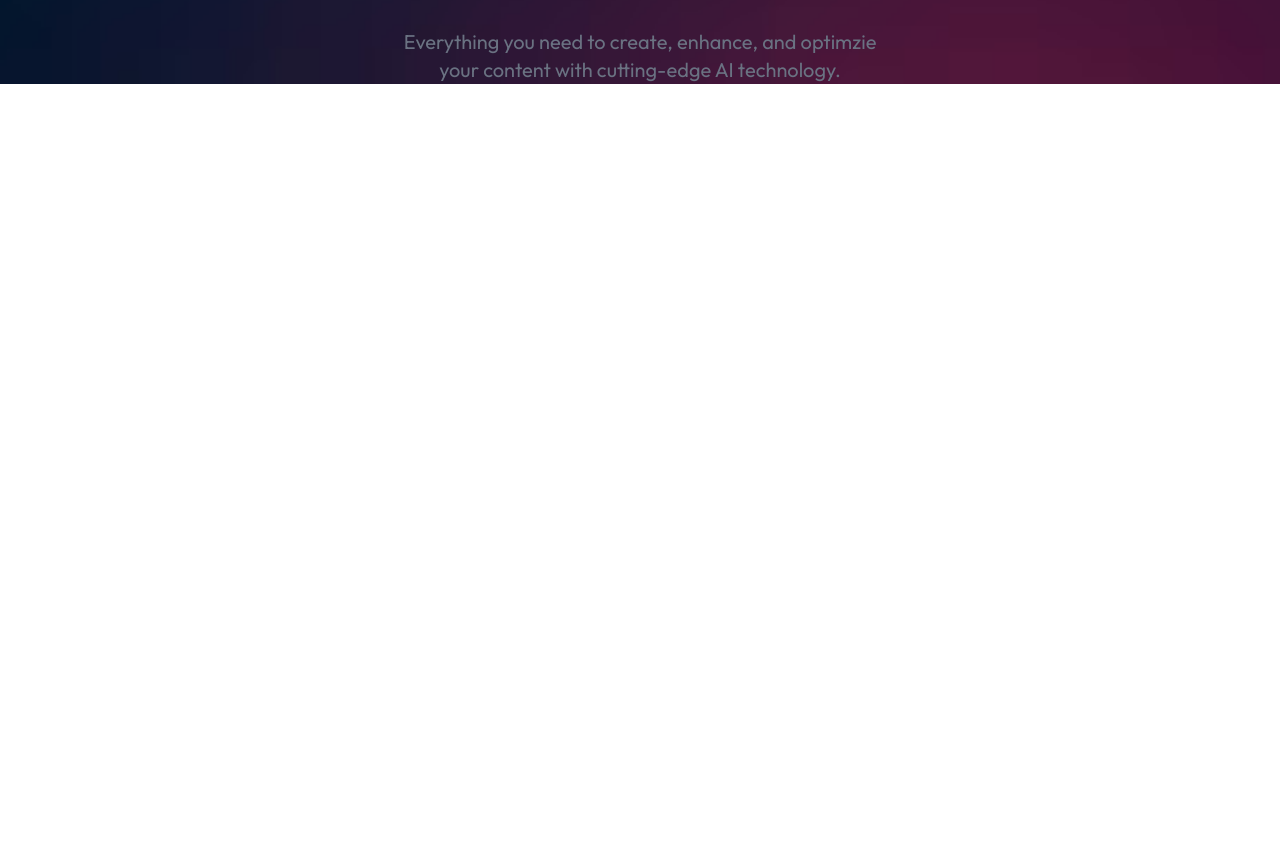
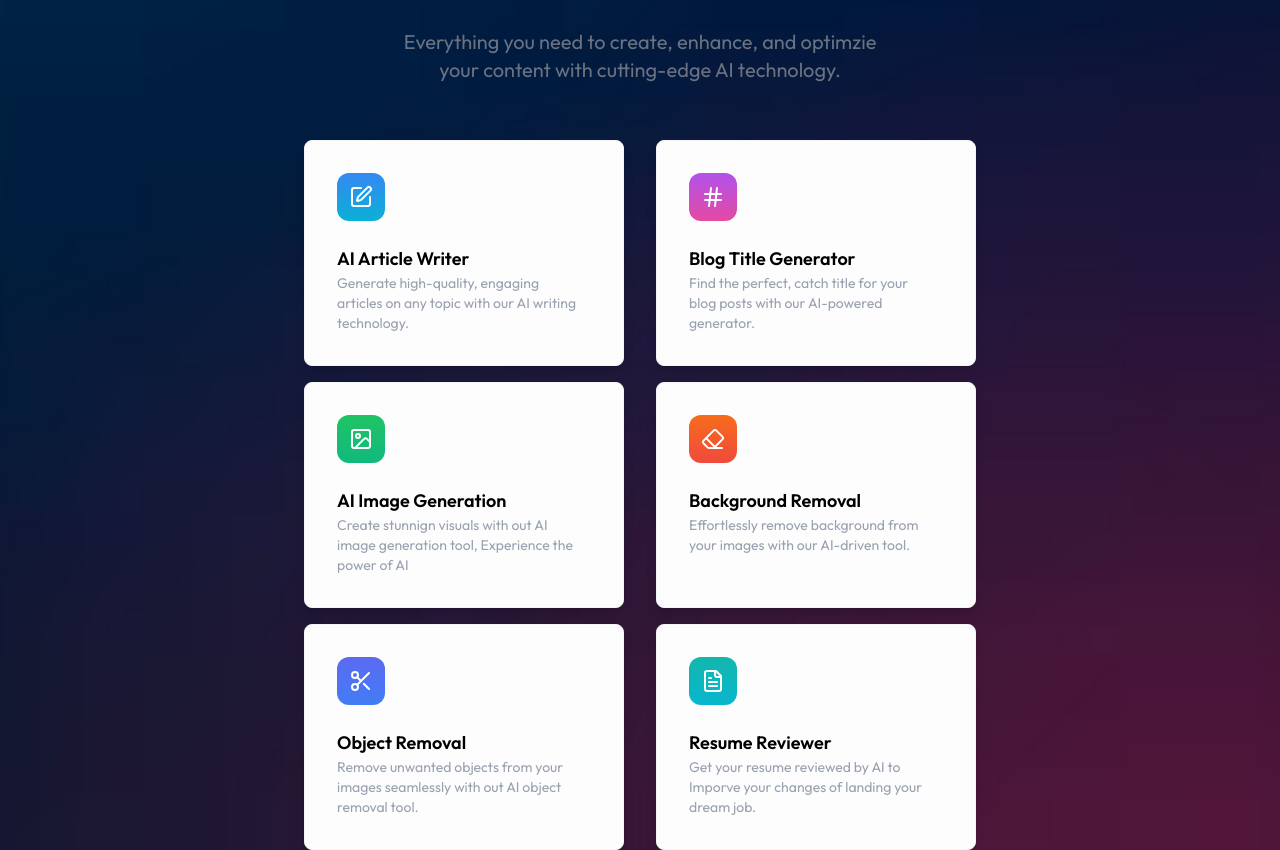
Before and after one commit to BOT22345/InspireAI-, a React (Vite) app in the folder client/: page / in a window 1280 px wide. Shown: the part 1300-2150 px from the top of the page. Before the commit the page ends 1384 px from the top, so only its background shows below. Built offline with nearby package versions, Linux system fonts and the light colour scheme; no server answers.

Commit message:
completed the AiTools component

```diff
--- a/client/src/assets/assets.js
+++ b/client/src/assets/assets.js
@@ -8,7 +8,7 @@ export const assets={
     profile_img_1,
 }
 
-export const AiTooslData=[
+export const AiToolsData=[
     {
         title: 'AI Article Writer',
         description: 'Generate high-quality, engaging articles on any topic with our AI writing technology.',
@@ -32,7 +32,14 @@ export const AiTooslData=[
         path: '/ai/generate-images'
     },
     {
-        title: 'Background Removal',
+        title:'Background Removal',
+        description: 'Effortlessly remove background from your images with our AI-driven tool.',
+        Icon: Eraser,
+        bg: {from:'#F76C1C', to: '#F04A3C'},
+        path: '/ai/remove-background'
+    },
+    {
+        title: 'Object Removal',
         description: 'Remove unwanted objects from your images seamlessly with out AI object removal tool.',
         Icon: Scissors,
         bg:{ from: '#5C6AF1', to : "#427DF5"},
--- a/client/src/components/AiTools.jsx
+++ b/client/src/components/AiTools.jsx
@@ -1,6 +1,10 @@
   import React from 'react'
-
+  import { AiToolsData } from '../assets/assets'
+  import {useNavigate} from "react-router-dom";
+  import {useUser} from "@clerk/clerk-react";
   const AiTools = () => {
+    const navigate=useNavigate();
+    const {user} =useUser();
     return (
     <>
       <div className="px-4 sm:px-20 xl:px-32 my-24">
@@ -8,6 +12,16 @@ const AiTools = () => {
           <h2 className="text-white-700 text-[80px] font-semibold">Powerful <span className="text-primary">AI Tools</span></h2>
           <p className="text-gray-500 max-w-lg mx-auto text-xl">Everything you need to create, enhance, and optimzie your content with cutting-edge AI technology.</p>
         </div>
+        <div className="flex flex-wrap mt-10 justify-center">
+          {AiToolsData.map((tool,index)=>(
+            <div key={index} className="p-8 m-4 max-w-xs rounded-lg bg-[#FDFDFE] shadow-lg border border-gray-100 hover:-translate-y-1 transition-all duration-300 cursor-pointer" onClick={()=> user && navigate(tool.path)}>
+              <tool.Icon className="w-12 h-12 p-3 text-white rounded-xl" style={{background: `linear-gradient(to bottom, ${tool.bg.from},${tool.bg.to})`}}></tool.Icon>
+              <h3 className="mt-6 mb-3 text-lg font-semibold text-black">{tool.title}</h3>
+              <p className='text-gray-400 text-sm max-w-[95%]'>{tool.description}</p>
+            </div>
+
+          ))}
+        </div>
       </div>
     </>
     )
```
Lines whose indentation alone changed are shown as unchanged.
